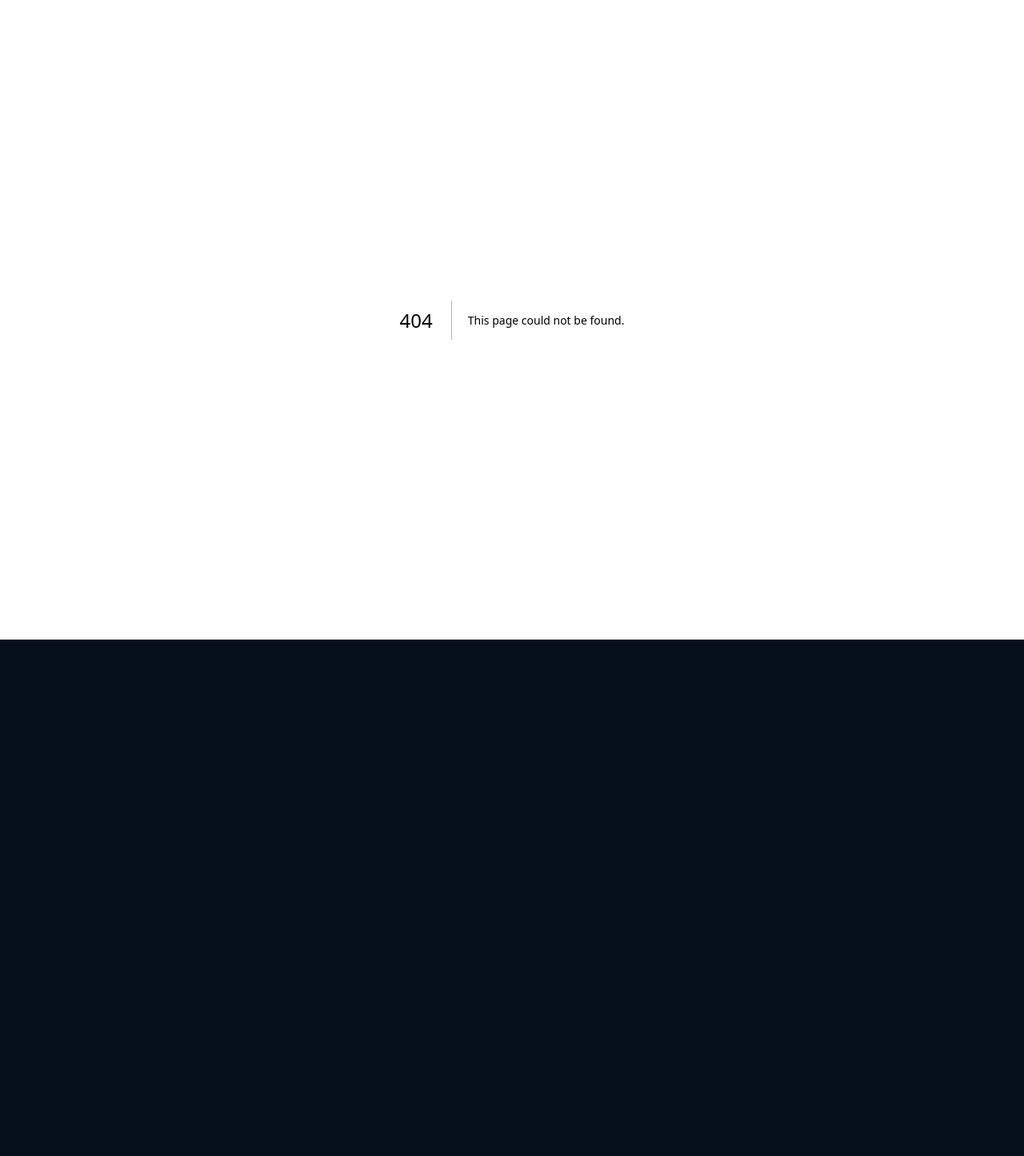
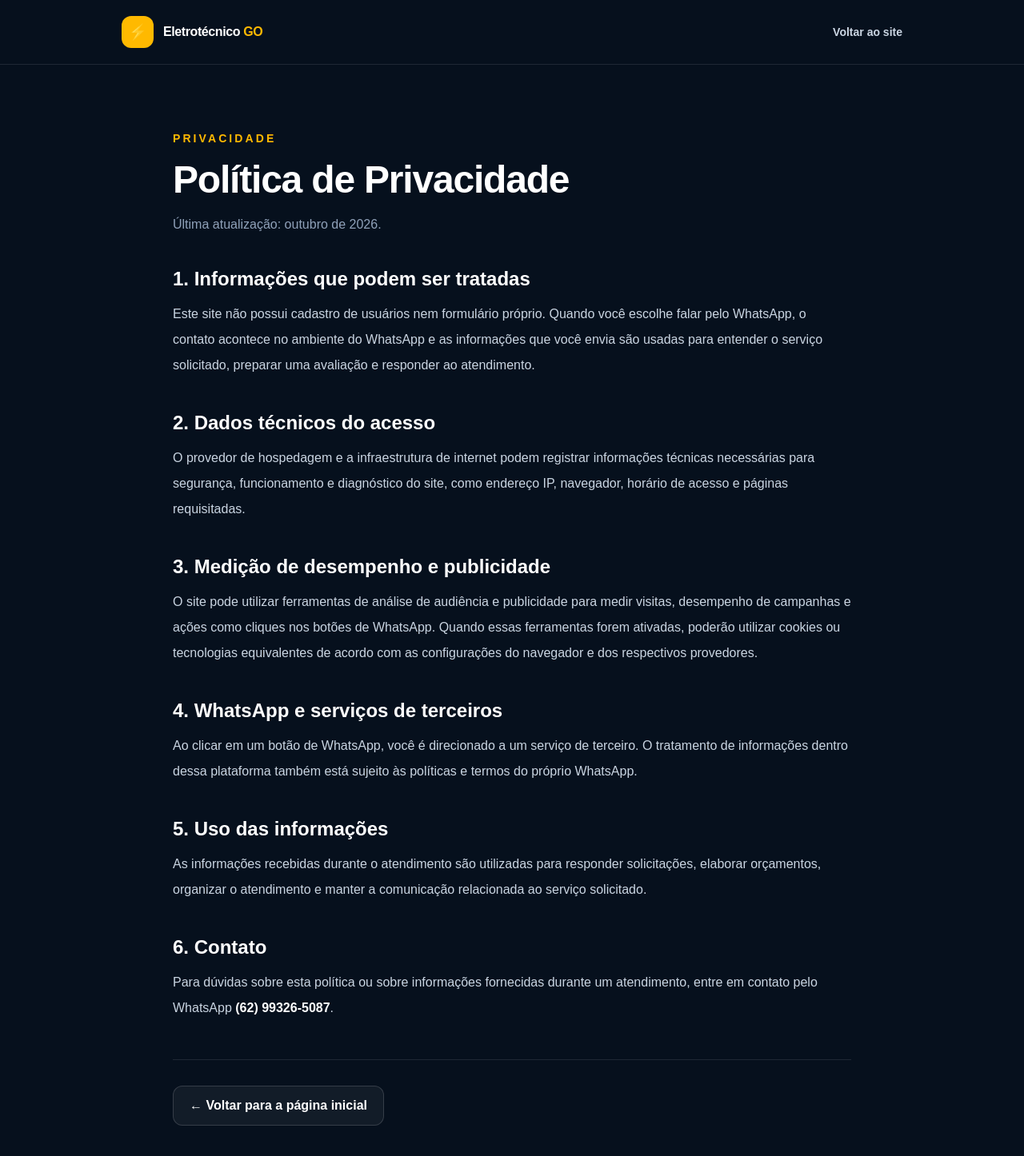
Before and after one commit to Tivytinz/servicos-eletrotecnicos, a Next.js app: page /politica-de-privacidade in a window 1280 px wide. Before the commit this address had no page. Shown: the top 1446 px of the page at 80% size. Before the commit the page ends 800 px from the top, so only its background shows below. Built offline with nearby package versions, Linux system fonts and the light colour scheme.

Commit message:
feat: add privacy policy page

```diff
--- /dev/null
+++ b/src/app/politica-de-privacidade/page.tsx
@@ -0,0 +1,129 @@
+import type { Metadata } from "next";
+
+export const metadata: Metadata = {
+  title: "Política de Privacidade",
+  description:
+    "Política de Privacidade do site Eletrotécnico GO e informações sobre contato, dados técnicos e uso do WhatsApp.",
+  alternates: {
+    canonical: "/politica-de-privacidade",
+  },
+};
+
+export default function PoliticaDePrivacidade() {
+  return (
+    <main className="min-h-screen bg-[#06101d] text-white">
+      <header className="border-b border-white/10">
+        <div className="mx-auto flex max-w-5xl items-center justify-between px-6 py-5">
+          <a href="/" className="flex items-center gap-3 font-black tracking-tight">
+            <span className="grid h-10 w-10 place-items-center rounded-xl bg-amber-400 text-xl text-slate-950">
+              ⚡
+            </span>
+            <span>
+              Eletrotécnico <span className="text-amber-400">GO</span>
+            </span>
+          </a>
+          <a
+            href="/"
+            className="text-sm font-semibold text-slate-300 transition hover:text-white"
+          >
+            Voltar ao site
+          </a>
+        </div>
+      </header>
+
+      <article className="mx-auto max-w-4xl px-6 py-16 sm:py-20">
+        <span className="text-sm font-black uppercase tracking-[0.22em] text-amber-400">
+          Privacidade
+        </span>
+        <h1 className="mt-4 text-4xl font-black tracking-tight sm:text-5xl">
+          Política de Privacidade
+        </h1>
+        <p className="mt-5 text-slate-400">Última atualização: outubro de 2026.</p>
+
+        <div className="mt-10 space-y-10 text-base leading-8 text-slate-300">
+          <section>
+            <h2 className="text-2xl font-extrabold text-white">
+              1. Informações que podem ser tratadas
+            </h2>
+            <p className="mt-3">
+              Este site não possui cadastro de usuários nem formulário próprio.
+              Quando você escolhe falar pelo WhatsApp, o contato acontece no
+              ambiente do WhatsApp e as informações que você envia são usadas
+              para entender o serviço solicitado, preparar uma avaliação e
+              responder ao atendimento.
+            </p>
+          </section>
+
+          <section>
+            <h2 className="text-2xl font-extrabold text-white">
+              2. Dados técnicos do acesso
+            </h2>
+            <p className="mt-3">
+              O provedor de hospedagem e a infraestrutura de internet podem
+              registrar informações técnicas necessárias para segurança,
+              funcionamento e diagnóstico do site, como endereço IP, navegador,
+              horário de acesso e páginas requisitadas.
+            </p>
+          </section>
+
+          <section>
+            <h2 className="text-2xl font-extrabold text-white">
+              3. Medição de desempenho e publicidade
+            </h2>
+            <p className="mt-3">
+              O site pode utilizar ferramentas de análise de audiência e
+              publicidade para medir visitas, desempenho de campanhas e ações
+              como cliques nos botões de WhatsApp. Quando essas ferramentas
+              forem ativadas, poderão utilizar cookies ou tecnologias
+              equivalentes de acordo com as configurações do navegador e dos
+              respectivos provedores.
+            </p>
+          </section>
+
+          <section>
+            <h2 className="text-2xl font-extrabold text-white">
+              4. WhatsApp e serviços de terceiros
+            </h2>
+            <p className="mt-3">
+              Ao clicar em um botão de WhatsApp, você é direcionado a um serviço
+              de terceiro. O tratamento de informações dentro dessa plataforma
+              também está sujeito às políticas e termos do próprio WhatsApp.
+            </p>
+          </section>
+
+          <section>
+            <h2 className="text-2xl font-extrabold text-white">
+              5. Uso das informações
+            </h2>
+            <p className="mt-3">
+              As informações recebidas durante o atendimento são utilizadas
+              para responder solicitações, elaborar orçamentos, organizar o
+              atendimento e manter a comunicação relacionada ao serviço
+              solicitado.
+            </p>
+          </section>
+
+          <section>
+            <h2 className="text-2xl font-extrabold text-white">
+              6. Contato
+            </h2>
+            <p className="mt-3">
+              Para dúvidas sobre esta política ou sobre informações fornecidas
+              durante um atendimento, entre em contato pelo WhatsApp
+              <strong className="text-white"> (62) 99326-5087</strong>.
+            </p>
+          </section>
+        </div>
+
+        <div className="mt-12 border-t border-white/10 pt-8">
+          <a
+            href="/"
+            className="inline-flex rounded-xl border border-white/15 bg-white/5 px-5 py-3 font-bold transition hover:bg-white/10"
+          >
+            ← Voltar para a página inicial
+          </a>
+        </div>
+      </article>
+    </main>
+  );
+}
```
